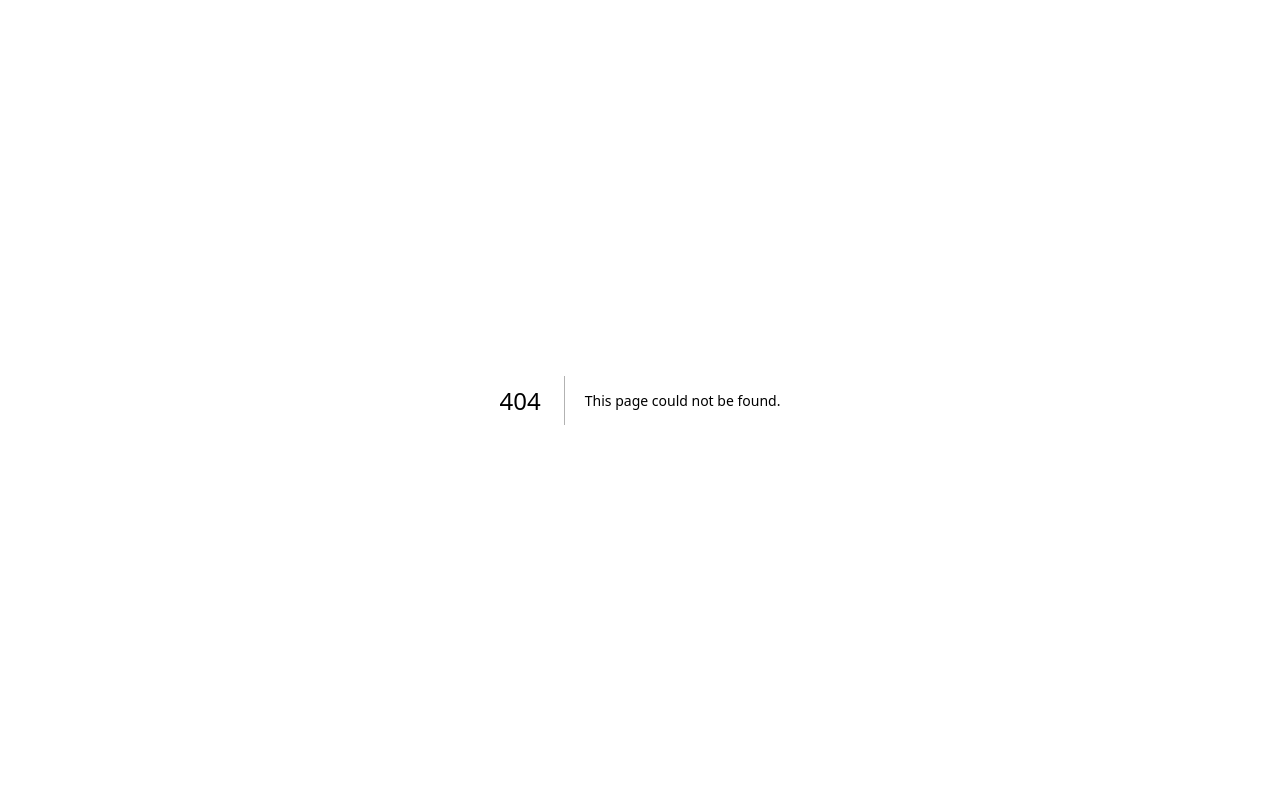
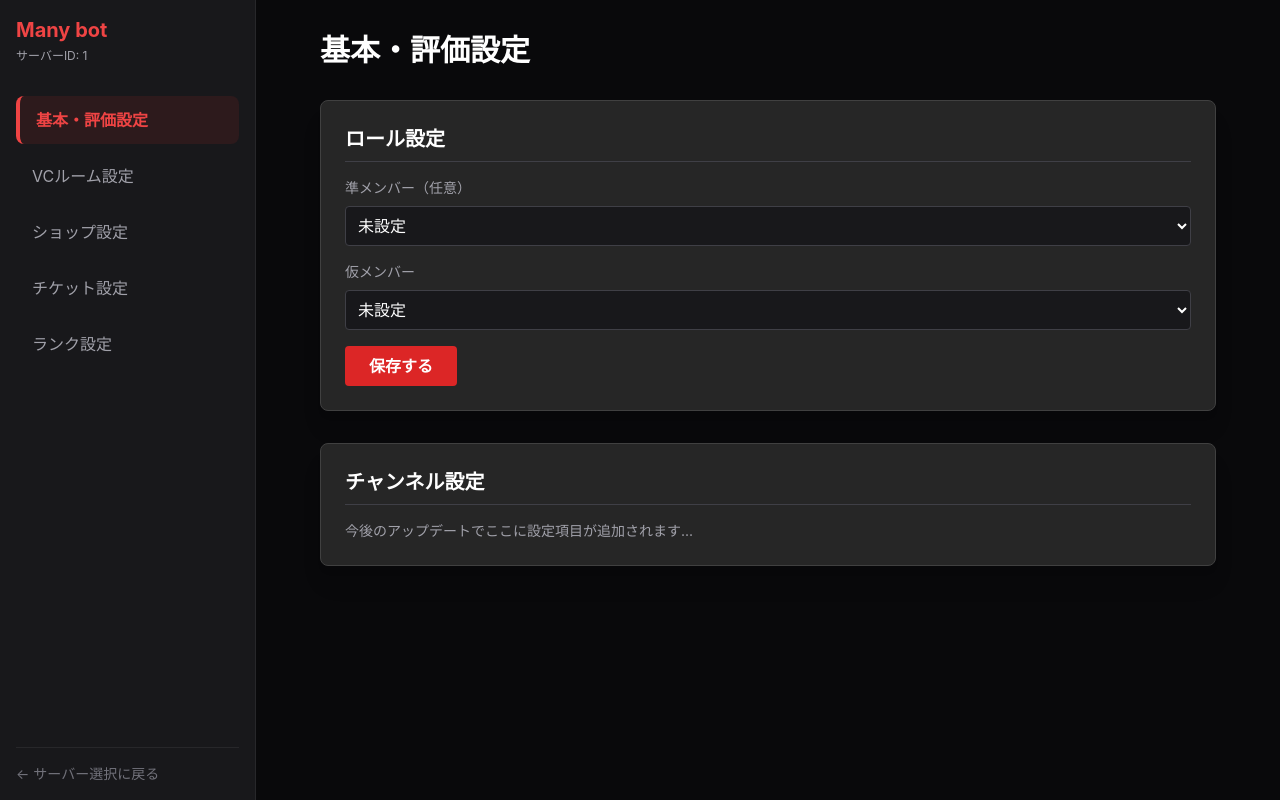
Before and after one commit to Koan0717/manybot, a Next.js app in the folder dashboard/: page /dashboard/1 in a window 1280 px wide. Before the commit this address had no page. Built offline with nearby package versions, Linux system fonts and the light colour scheme.

Commit message:
Add files via upload

```diff
--- a/dashboard/package.json
+++ b/dashboard/package.json
@@ -13,13 +13,15 @@
     "react": "^18",
     "react-dom": "^18",
     "@discord/embedded-app-sdk": "^1.2.0",
-    "@supabase/supabase-js": "^2.43.4"
+    "@supabase/supabase-js": "^2.43.4",
+    "pg": "^8.11.5"
   },
   "devDependencies": {
     "typescript": "^5",
     "@types/node": "^20",
     "@types/react": "^18",
     "@types/react-dom": "^18",
+    "@types/pg": "^8.11.6",
     "postcss": "^8",
     "tailwindcss": "^3.4.1",
     "autoprefixer": "^10.4.19",
--- /dev/null
+++ b/dashboard/src/app/api/guilds/route.ts
@@ -0,0 +1,27 @@
+import { NextResponse } from 'next/server';
+
+export async function GET() {
+  const token = process.env.DISCORD_BOT_TOKEN;
+
+  if (!token) {
+    return NextResponse.json({ error: "DISCORD_BOT_TOKEN is not set" }, { status: 500 });
+  }
+
+  try {
+    const response = await fetch("https://discord.com/api/v10/users/@me/guilds", {
+      headers: {
+        Authorization: `Bot ${token}`,
+      },
+      next: { revalidate: 60 }
+    });
+
+    if (!response.ok) {
+      throw new Error(`Discord API error: ${response.status}`);
+    }
+
+    const guilds = await response.json();
+    return NextResponse.json(guilds);
+  } catch (error: any) {
+    return NextResponse.json({ error: error.message }, { status: 500 });
+  }
+}
--- /dev/null
+++ b/dashboard/src/app/dashboard/[guild_id]/layout.tsx
@@ -0,0 +1,61 @@
+'use client';
+
+import Link from 'next/link';
+import { usePathname } from 'next/navigation';
+
+export default function DashboardLayout({
+  children,
+  params
+}: {
+  children: React.ReactNode;
+  params: { guild_id: string };
+}) {
+  const pathname = usePathname();
+  const guildId = params.guild_id;
+
+  const navItems = [
+    { label: '基本・評価設定', path: `/dashboard/${guildId}` },
+    { label: 'VCルーム設定', path: `/dashboard/${guildId}/rooms` },
+    { label: 'ショップ設定', path: `/dashboard/${guildId}/shop` },
+    { label: 'チケット設定', path: `/dashboard/${guildId}/tickets` },
+    { label: 'ランク設定', path: `/dashboard/${guildId}/rank` },
+  ];
+
+  return (
+    <div className="flex min-h-screen bg-zinc-950 text-white">
+      {/* Sidebar */}
+      <aside className="w-64 bg-zinc-900 border-r border-zinc-800 p-4 hidden md:flex md:flex-col">
+        <div className="mb-8">
+          <h2 className="text-xl font-bold text-red-500">Many bot</h2>
+          <p className="text-xs text-zinc-400 mt-1">サーバーID: {guildId}</p>
+        </div>
+
+        <nav className="flex-1 space-y-2">
+          {navItems.map((item) => {
+            const isActive = pathname === item.path;
+            return (
+              <Link
+                key={item.path}
+                href={item.path}
+                className={`block px-4 py-3 rounded-lg transition-colors ${isActive ? 'bg-red-600/10 text-red-500 font-bold border-l-4 border-red-500' : 'text-zinc-400 hover:bg-zinc-800 hover:text-white'}`}
+              >
+                {item.label}
+              </Link>
+            );
+          })}
+        </nav>
+
+        <div className="pt-4 border-t border-zinc-800">
+          <Link href="/" className="text-sm text-zinc-500 hover:text-white flex items-center gap-2">
+            ← サーバー選択に戻る
+          </Link>
+        </div>
+      </aside>
+
+      {/* Main Content */}
+      <main className="flex-1 p-8 overflow-y-auto h-screen">
+        {children}
+      </main>
+    </div>
+  );
+}
--- /dev/null
+++ b/dashboard/src/app/dashboard/[guild_id]/page.tsx
@@ -0,0 +1,43 @@
+'use client';
+
+export default function GeneralSettings({ params }: { params: { guild_id: string } }) {
+  const guildId = params.guild_id;
+
+  return (
+    <div className="max-w-4xl mx-auto">
+      <h1 className="text-3xl font-bold mb-8">基本・評価設定</h1>
+
+      <div className="bg-neutral-800 rounded-lg p-6 shadow-xl border border-neutral-700 mb-8">
+        <h2 className="text-xl font-bold mb-4 border-b border-zinc-700 pb-2">ロール設定</h2>
+
+        <div className="space-y-4">
+          <div className="flex flex-col gap-2">
+            <label className="text-sm text-zinc-400">準メンバー（任意）</label>
+            <select className="bg-zinc-900 border border-zinc-700 rounded p-2 focus:border-red-500 outline-none">
+              <option>未設定</option>
+              {/* APIからロール一覧を取得してマッピングする予定 */}
+            </select>
+          </div>
+
+          <div className="flex flex-col gap-2">
+            <label className="text-sm text-zinc-400">仮メンバー</label>
+            <select className="bg-zinc-900 border border-zinc-700 rounded p-2 focus:border-red-500 outline-none">
+              <option>未設定</option>
+            </select>
+          </div>
+
+          <button className="mt-4 bg-red-600 hover:bg-red-700 transition-colors px-6 py-2 rounded font-bold">
+            保存する
+          </button>
+        </div>
+      </div>
+
+      <div className="bg-neutral-800 rounded-lg p-6 shadow-xl border border-neutral-700">
+        <h2 className="text-xl font-bold mb-4 border-b border-zinc-700 pb-2">チャンネル設定</h2>
+        <div className="text-zinc-400 text-sm">
+          今後のアップデートでここに設定項目が追加されます...
+        </div>
+      </div>
+    </div>
+  );
+}
--- /dev/null
+++ b/dashboard/src/app/dashboard/[guild_id]/rank/page.tsx
@@ -0,0 +1 @@
+export default function Page() { return <div className='max-w-4xl mx-auto'><h1 className='text-3xl font-bold mb-8'>Rank 設定</h1><div className='text-zinc-400'>開発中...</div></div>; }
--- /dev/null
+++ b/dashboard/src/app/dashboard/[guild_id]/rooms/page.tsx
@@ -0,0 +1 @@
+export default function Page() { return <div className='max-w-4xl mx-auto'><h1 className='text-3xl font-bold mb-8'>Rooms 設定</h1><div className='text-zinc-400'>開発中...</div></div>; }
--- /dev/null
+++ b/dashboard/src/app/dashboard/[guild_id]/shop/page.tsx
@@ -0,0 +1 @@
+export default function Page() { return <div className='max-w-4xl mx-auto'><h1 className='text-3xl font-bold mb-8'>Shop 設定</h1><div className='text-zinc-400'>開発中...</div></div>; }
--- /dev/null
+++ b/dashboard/src/app/dashboard/[guild_id]/tickets/page.tsx
@@ -0,0 +1 @@
+export default function Page() { return <div className='max-w-4xl mx-auto'><h1 className='text-3xl font-bold mb-8'>Tickets 設定</h1><div className='text-zinc-400'>開発中...</div></div>; }
--- a/dashboard/src/app/page.tsx
+++ b/dashboard/src/app/page.tsx
@@ -1,51 +1,93 @@
 'use client';
 
 import { useEffect, useState } from 'react';
+import { useRouter } from 'next/navigation';
 import { DiscordSDK } from '@discord/embedded-app-sdk';
 
-// Client ID for Discord Activity (To be set)
 const clientId = process.env.NEXT_PUBLIC_DISCORD_CLIENT_ID || '1234567890';
 let discordSdk: DiscordSDK | null = null;
 
 export default function Home() {
-  const [auth, setAuth] = useState<any>(null);
+  const router = useRouter();
+  const [guilds, setGuilds] = useState<any[]>([]);
+  const [loading, setLoading] = useState(true);
+  const [error, setError] = useState('');
 
   useEffect(() => {
-    // Only init inside discord iframe
-    if (typeof window !== 'undefined' && window.parent !== window) {
-      discordSdk = new DiscordSDK(clientId);
-      discordSdk.ready().then(() => {
-        setAuth({ status: 'Ready to Auth' });
-      });
-    }
+    // 1. もしDiscord Activityから起動した場合、現在のサーバーIDを取得して自動でリダイレクトすることも可能
+    // 今回は一覧から選ばせるため、APIからBotの参加サーバー一覧を取得します。
+
+    fetch('/api/guilds')
+      .then(res => res.json())
+      .then(data => {
+        if (data.error) {
+          setError(data.error);
+        } else {
+          setGuilds(data);
+        }
+      })
+      .catch(err => {
+        setError('サーバー一覧の取得に失敗しました。');
+      })
+      .finally(() => setLoading(false));
   }, []);
+
+  const handleSelectGuild = (guildId: string) => {
+    router.push(`/dashboard/${guildId}`);
+  };
 
   return (
     <main className="flex min-h-screen flex-col items-center p-8 bg-zinc-900 text-white">
-      <div className="max-w-4xl mx-auto">
+      <div className="max-w-4xl w-full mx-auto">
         <h1 className="text-4xl font-bold mb-8 text-center text-red-500">Many bot Dashboard</h1>
+
         <div className="bg-neutral-800 rounded-lg p-6 shadow-xl border border-neutral-700">
-          <h2 className="text-2xl mb-4 border-b border-zinc-600 pb-2">サーバー設定</h2>
+          <h2 className="text-2xl mb-4 border-b border-zinc-600 pb-2">サーバーを選択してください</h2>
 
-          <div className="space-y-4">
-            <div className="flex flex-col gap-2">
-              <label className="text-sm text-zinc-400">準メンバー（任意）</label>
-              <select className="bg-zinc-900 border border-zinc-700 rounded p-2 focus:border-red-500 outline-none">
-                <option>未設定</option>
-              </select>
+          {error && (
+            <div className="bg-red-900/50 text-red-200 p-4 rounded mb-4 border border-red-700">
+              {error}
+              <div className="text-sm mt-2 opacity-80">
+                Vercelの環境変数に「DISCORD_BOT_TOKEN」が正しく設定されているか確認してください。
+              </div>
             </div>
+          )}
 
-            <div className="flex flex-col gap-2">
-              <label className="text-sm text-zinc-400">仮メンバー</label>
-              <select className="bg-zinc-900 border border-zinc-700 rounded p-2 focus:border-red-500 outline-none">
-                <option>未設定</option>
-              </select>
+          {loading ? (
+            <div className="text-center py-8 text-zinc-400">読み込み中...</div>
+          ) : (
+            <div className="grid grid-cols-1 md:grid-cols-2 gap-4 mt-6">
+              {guilds.map((guild) => (
+                <button
+                  key={guild.id}
+                  onClick={() => handleSelectGuild(guild.id)}
+                  className="flex items-center gap-4 bg-zinc-900 hover:bg-zinc-700 transition-colors p-4 rounded-lg border border-zinc-700 text-left"
+                >
+                  {guild.icon ? (
+                    <img
+                      src={`https://cdn.discordapp.com/icons/${guild.id}/${guild.icon}.png`}
+                      alt={guild.name}
+                      className="w-12 h-12 rounded-full"
+                    />
+                  ) : (
+                    <div className="w-12 h-12 rounded-full bg-zinc-700 flex items-center justify-center text-lg font-bold">
+                      {guild.name.charAt(0)}
+                    </div>
+                  )}
+                  <div>
+                    <div className="font-bold text-lg">{guild.name}</div>
+                    <div className="text-xs text-zinc-400">ID: {guild.id}</div>
+                  </div>
+                </button>
+              ))}
+
+              {guilds.length === 0 && !error && (
+                <div className="col-span-full text-center py-8 text-zinc-400">
+                  参加しているサーバーが見つかりません。
+                </div>
+              )}
             </div>
-
-            <button className="mt-4 w-full bg-red-600 hover:bg-red-700 transition-colors py-2 rounded-lg font-bold">
-              保存
-            </button>
-          </div>
+          )}
         </div>
       </div>
     </main>
```
